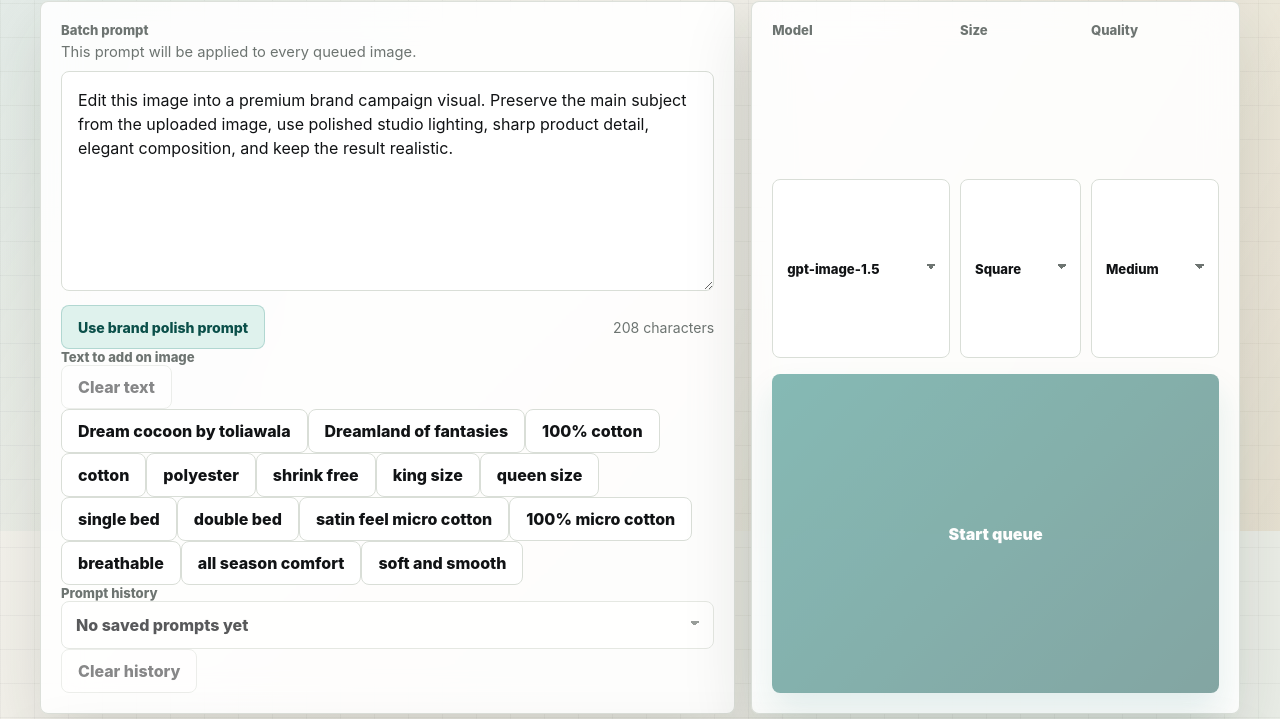
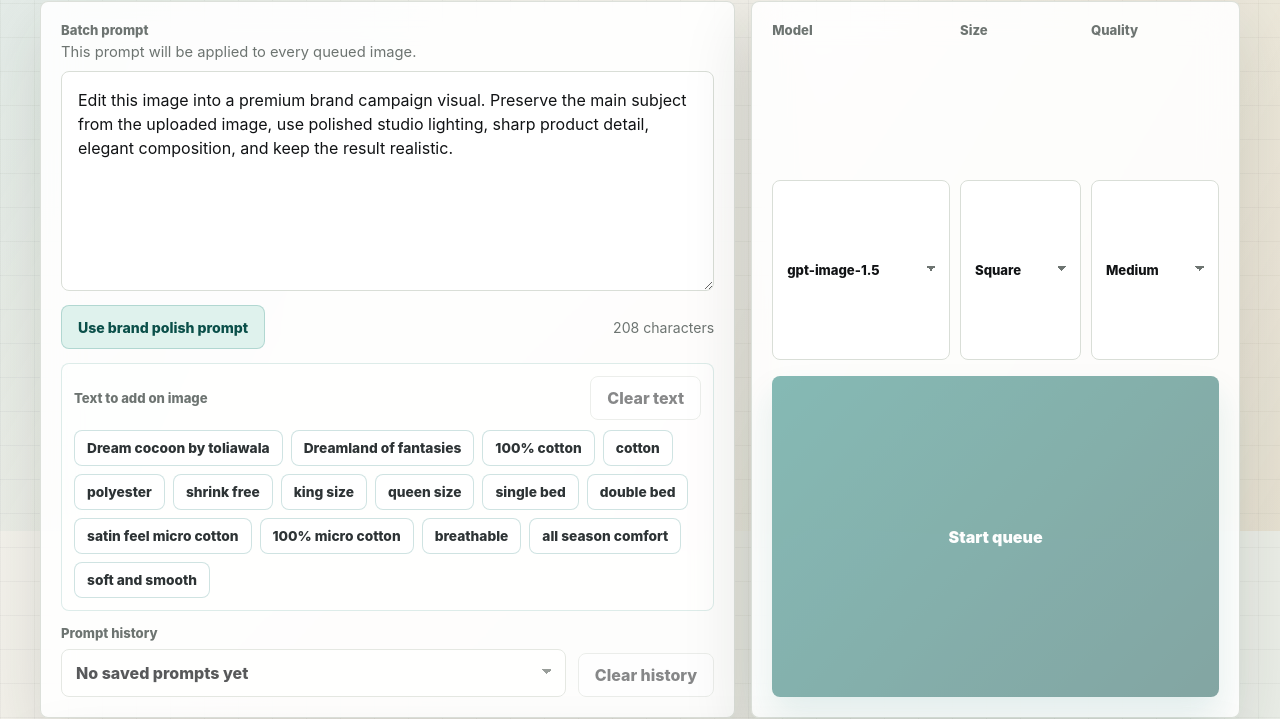
Before and after one commit to aany30/image-generator-queue, a website: page public/index.html in a window 1280 px wide. Shown: the part 269-988 px from the top of the page. Drawn offline with Linux system fonts and the light colour scheme.

Commit message:
Style image text chips

```diff
--- a/public/styles.css
+++ b/public/styles.css
@@ -253,12 +253,66 @@ select {
 }
 
 .prompt-actions,
+.prompt-history,
+.image-text-heading,
 .batch-header,
 .card-body {
   display: flex;
   align-items: center;
   justify-content: space-between;
   gap: 12px;
+}
+
+.image-text-panel {
+  display: grid;
+  gap: 10px;
+  margin-top: 14px;
+  border: 1px solid rgba(15, 118, 110, 0.14);
+  border-radius: 8px;
+  background: rgba(255, 255, 255, 0.58);
+  padding: 12px;
+}
+
+.image-text-heading label {
+  display: block;
+}
+
+.text-chip-grid {
+  display: flex;
+  flex-wrap: wrap;
+  gap: 8px;
+}
+
+.text-chip {
+  min-height: 36px;
+  border-color: rgba(15, 118, 110, 0.2);
+  background: #ffffff;
+  color: var(--soft-ink);
+  padding: 0 12px;
+  font-size: 0.86rem;
+  font-weight: 760;
+}
+
+.text-chip[aria-pressed="true"] {
+  border-color: var(--accent);
+  background: var(--accent-soft);
+  color: var(--accent-strong);
+  box-shadow: inset 0 0 0 1px rgba(15, 118, 110, 0.2);
+}
+
+.prompt-history {
+  align-items: end;
+  margin-top: 14px;
+}
+
+.prompt-history > div {
+  display: grid;
+  flex: 1;
+  gap: 8px;
+}
+
+.prompt-history label {
+  display: block;
 }
 
 .queue-actions {
@@ -369,6 +423,8 @@ select {
 #clearBtn,
 #retryFailedBtn,
 #clearCompletedBtn,
+#clearPromptHistory,
+#clearImageText,
 .download-link {
   background: #ffffff;
 }
@@ -571,6 +627,8 @@ select {
   .topbar,
   .drop-zone,
   .prompt-actions,
+  .prompt-history,
+  .image-text-heading,
   .batch-header {
     align-items: stretch;
     flex-direction: column;
```
